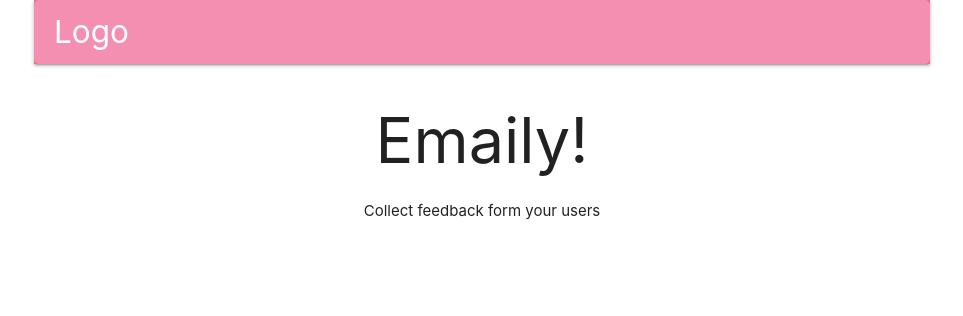
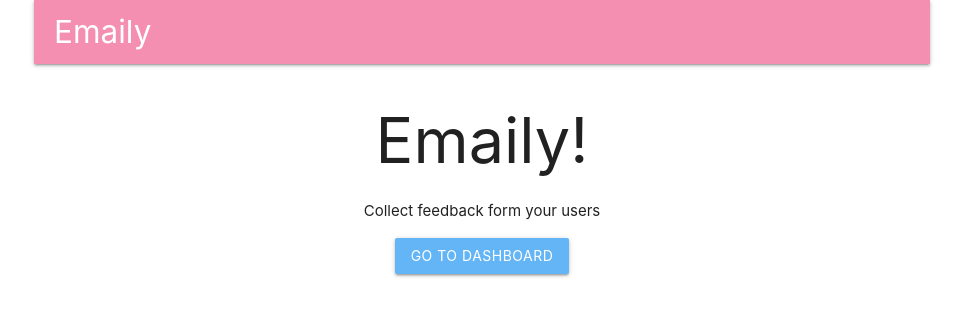
Before and after one commit to YanbinD/Emaily, a React (Create React App) app in the folder client/: page / in a window 1280 px wide. Shown: the top 316 px of the page, without its empty margins (158-1121 px from the left). Built offline with nearby package versions, Linux system fonts and the light colour scheme; no server answers.

Commit message:
finalizing style

```diff
--- a/client/src/components/Header.js
+++ b/client/src/components/Header.js
@@ -25,8 +25,7 @@ class Header extends Component {
           <li key="1"> <Payments /> </li>,
           <li key="3" style={{ margin: "0 10px" }}> Credits: {this.props.auth.credits} </li>,
           <li key="2">
-            <a href="/api/logout"
-               className="waves-effect waves-light btn blue lighten-5 blue-grey-text text-darken-4">
+            <a href="/api/logout">
               Log Out
             </a>
           </li>
@@ -36,8 +35,8 @@ class Header extends Component {
   render() {
     return (
       <nav>
-        <div className="nav-wrapper  pink lighten-3" style={{borderRadius: "5px"}}>
-          <Link to={this.props.auth ? "/surveys" : "/ "} className="brand-logo" style={{margin : "0 20px"}}> Logo </Link>
+        <div className="nav-wrapper  pink lighten-3" >
+          <Link to={this.props.auth ? "/surveys" : "/ "} className="brand-logo" style={{margin : "0 20px"}}> Emaily </Link>
           <ul className="right">
             {this.renderContent()}
           </ul>
--- a/client/src/components/Landing.js
+++ b/client/src/components/Landing.js
@@ -1,10 +1,15 @@
 import React from "react";
+import { Link } from "react-router-dom";
 
 const Landing = () => {
   return (
     <div style={{ textAlign: "center" }}>
-      <h1>Emaily!</h1>
-      Collect feedback form your users
+      <div>
+        <h1>Emaily!</h1>
+        <p> Collect feedback form your users  </p>
+      </div>
+
+        <Link to="/surveys" className="btn blue lighten-2"> Go to DashBoard </Link>
     </div>
   );
 };
--- a/client/src/components/Payments.js
+++ b/client/src/components/Payments.js
@@ -16,7 +16,7 @@ class Payments extends Component {
       >
         {/*amount is in cents*/}
 
-        <button className="btn"> Add Credits </button>
+        <button className="btn blue lighten-2"> Add Credits </button>
       </StripeCheckout>
     );
   }
```
